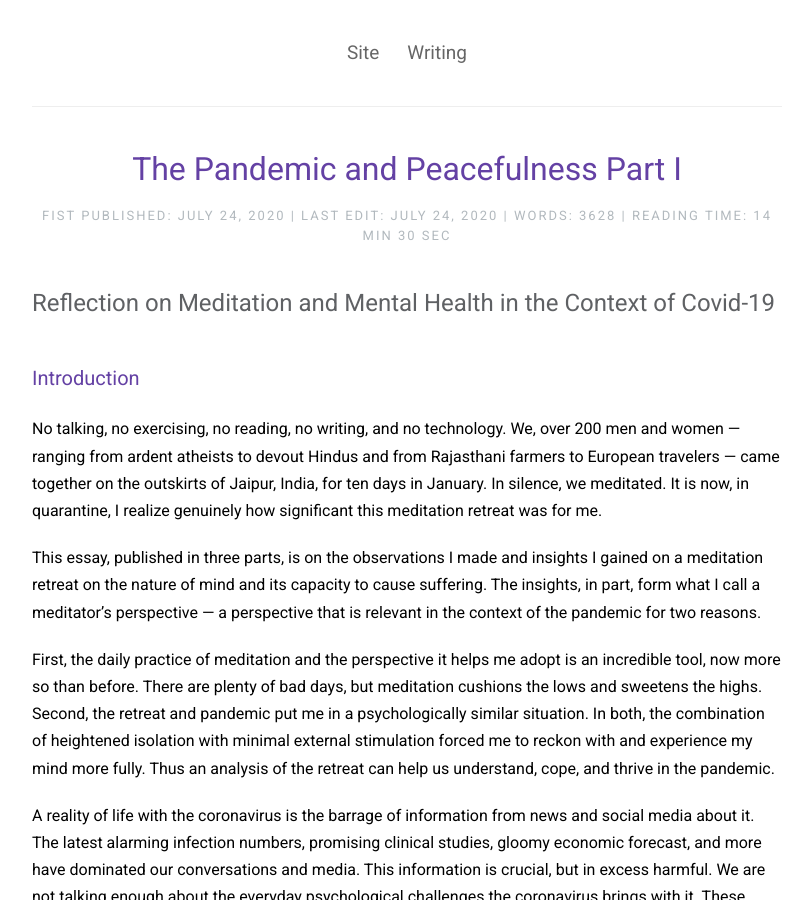
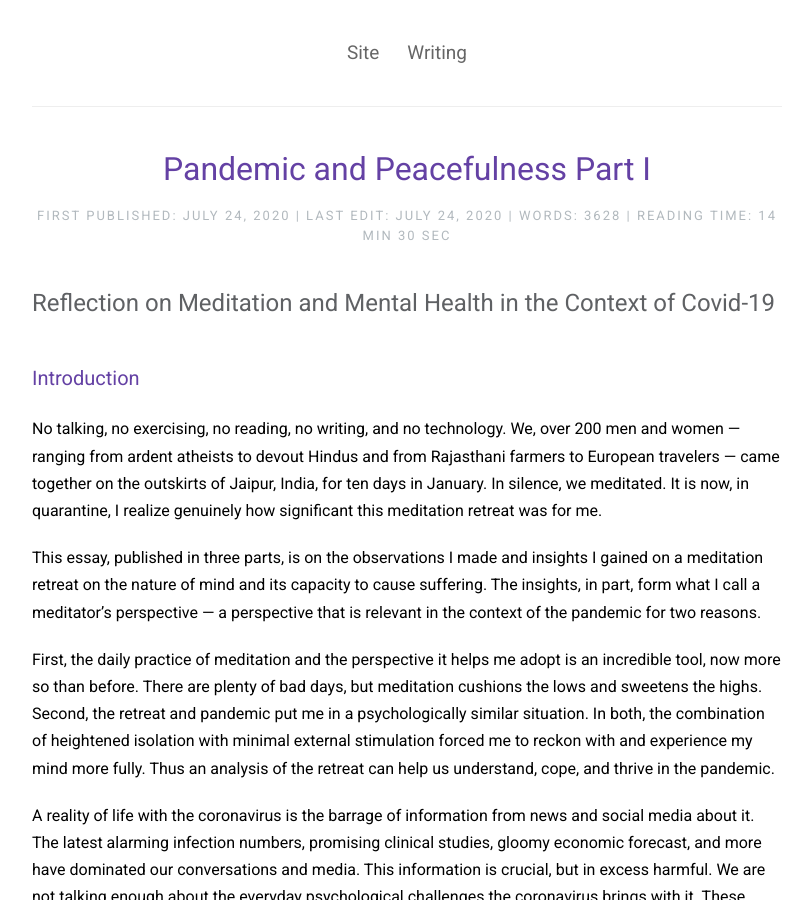
Before and after one commit to armanjindal/armanjindal.github.io, a Jekyll site: the page built from _posts/2020-07-24-pandemic-and-peacefulness-part-1.markdown, in a window 1280 px wide and 900 px high. Shown: the whole window, without its empty margins (233-1045 px from the left). Built offline with Jekyll 4.4.1, drawn with Linux system fonts in a browser that asks for light colours; nearby versions of some CDN libraries.

Commit message:
typo on template

```diff
--- a/_layouts/post.html
+++ b/_layouts/post.html
@@ -5,7 +5,7 @@ archive: true
 <article class="post">
     <header>
         <h1>{{ page.title }}</h1>
-        <h2 class="headline">Fist Published: {{ page.date | date:"%B %-d, %Y" }} | Last Edit: {{page.last-edit  | date:"%B %-d, %Y" }} | Words: {{page.words}} | Reading Time: {{page.time}} </h2>
+        <h2 class="headline">First Published: {{ page.date | date:"%B %-d, %Y" }} | Last Edit: {{page.last-edit  | date:"%B %-d, %Y" }} | Words: {{page.words}} | Reading Time: {{page.time}} </h2>
     </header>
     <section id="post-body">
         <h2 class="post-subtitle">{{page.description}}</h2>
--- a/_posts/2020-07-24-the-pandemic-and-peacefulness-part-1.markdown
+++ b/_posts/2020-07-24-pandemic-and-peacefulness-part-1.markdown
@@ -1,5 +1,5 @@
 ---
-title:  "The Pandemic and Peacefulness Part I"
+title:  "Pandemic and Peacefulness Part I"
 description: Reflection on Meditation and Mental Health in the Context of Covid-19
 last-edit: 2020-07-24
 date: 2020-07-24
```
Also changed, not shown: about.md (line endings or trailing spaces).
